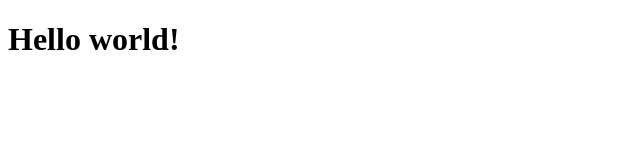
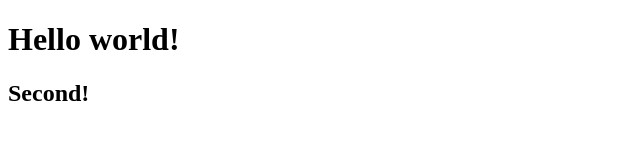
Before and after one commit to ISAtest/second, a plain HTML site: page index.html in a window 1280 px wide. Shown: the whole page, without its empty margins (0-640 px from the left). Drawn offline with Linux system fonts and the light colour scheme.

Commit message:
second changes from cloned

```diff
--- a/index.html
+++ b/index.html
@@ -6,5 +6,6 @@
 </head>
 <body>
 <h1>Hello world!</h1>
+<h2>Second!</h2>
 </body>
 </html>
```
